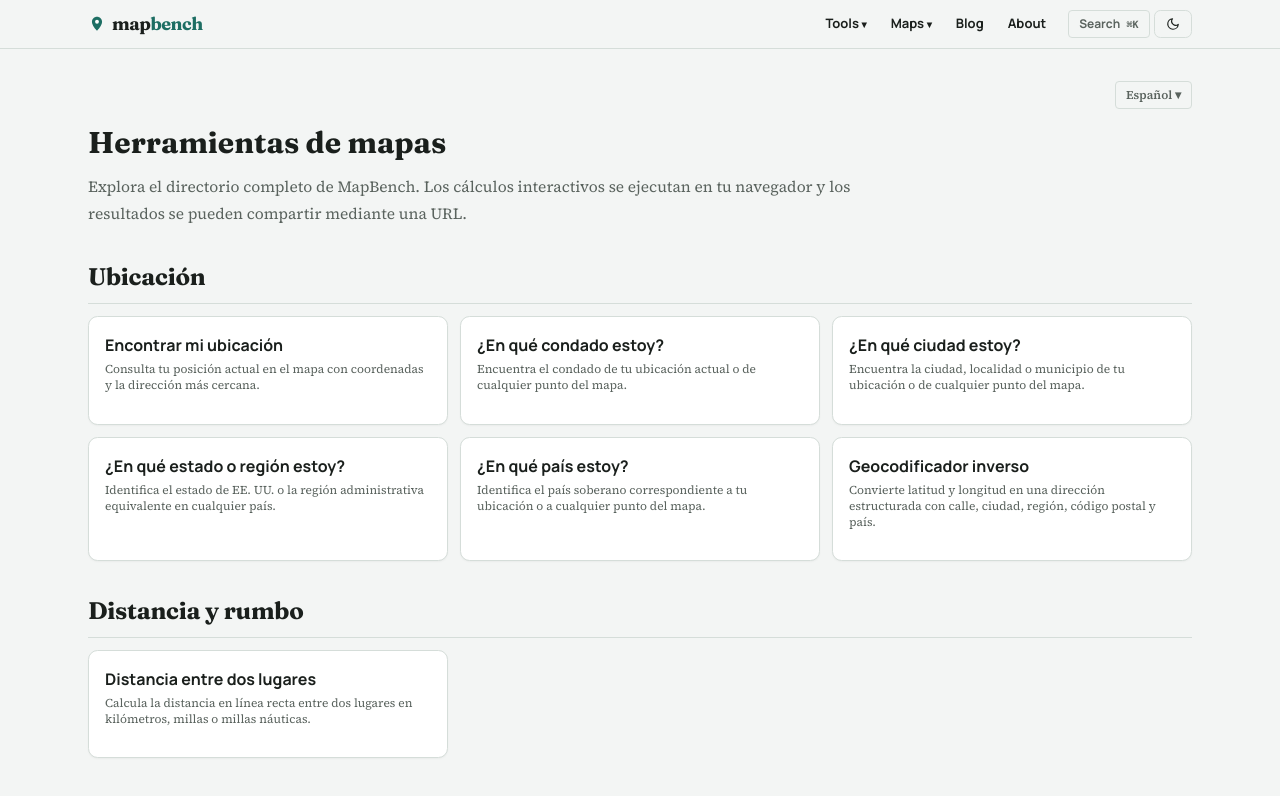
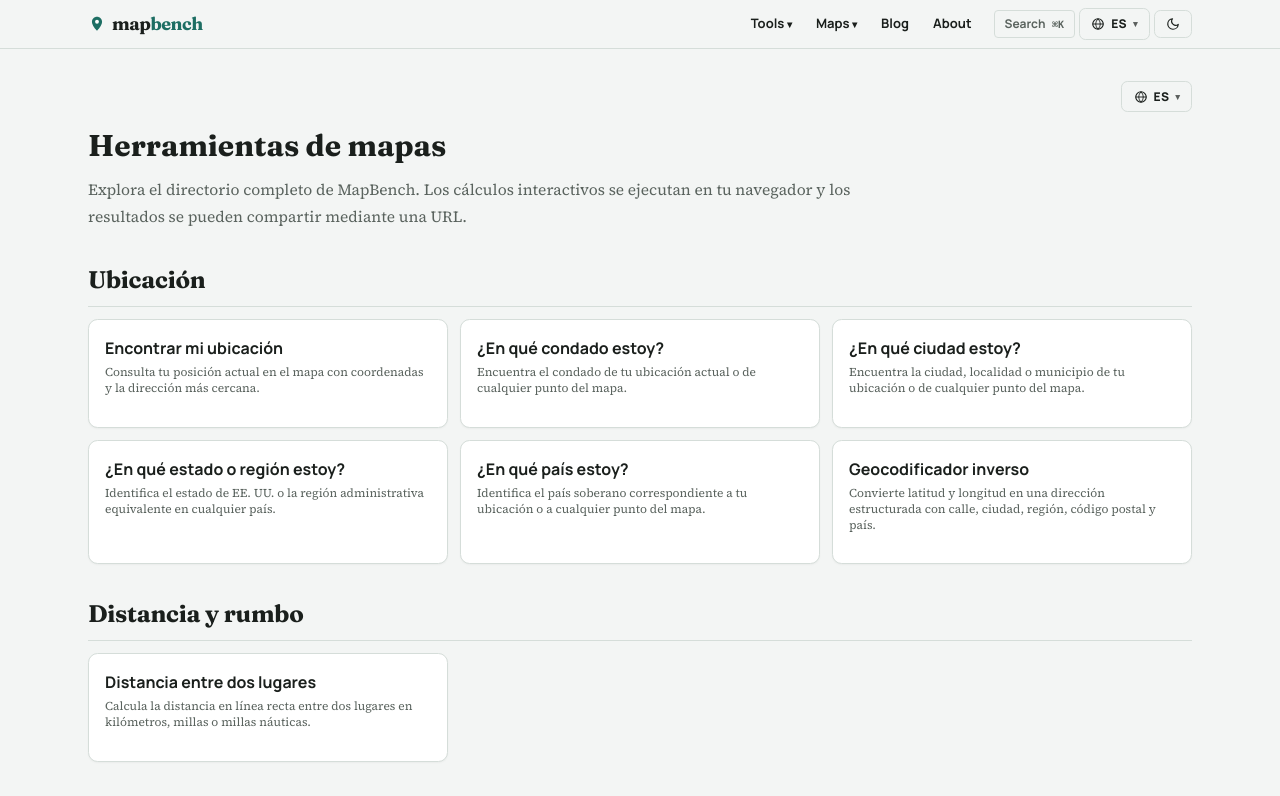
Before and after one commit to seoweblitewebservice-gif/demo, a Next.js app: page /es/tools in a window 1280 px wide. Shown: the top 796 px of the page. Built offline with nearby package versions, Linux system fonts and the light colour scheme.

Commit message:
Header: language selector on right (EN + all locales)

```diff
--- a/src/components/Header.tsx
+++ b/src/components/Header.tsx
@@ -3,6 +3,7 @@ import { useEffect, useRef, useState } from "react";
 import Link from "next/link";
 import { usePathname } from "next/navigation";
 import { CATEGORIES, TOOLS } from "@/lib/registry";
+import LanguageSwitcher from "./LanguageSwitcher";
 
 export function Logo() {
   return (
@@ -194,9 +195,12 @@ export default function Header() {
           >
             Search <kbd className="ml-1 text-[10px]">⌘K</kbd>
           </button>
+          {/* Language — right side of bar */}
+          <LanguageSwitcher />
           <ThemeToggle />
         </nav>
-        <div className="ml-auto flex items-center gap-2 md:hidden">
+        <div className="ml-auto flex items-center gap-1 md:hidden">
+          <LanguageSwitcher />
           <ThemeToggle />
           <button type="button" className="btn btn-ghost btn-sm" aria-expanded={open} aria-label="Toggle menu" onClick={() => setOpen((v) => !v)}>
             <svg width="17" height="17" viewBox="0 0 24 24" fill="none" aria-hidden>
--- a/src/components/LanguageSwitcher.tsx
+++ b/src/components/LanguageSwitcher.tsx
@@ -1,27 +1,117 @@
 "use client";
-import Link from "next/link";
-import { usePathname } from "next/navigation";
-import { LOCALES, LOCALE_NAMES, LOCALE_LABELS, localizedPath, type Locale } from "@/lib/i18n";
-import { isToolLocalized } from "@/data/localizedTools";
 
-export default function LanguageSwitcher({ locale }: { locale?: Locale }) {
-  const pathname = usePathname();
-  const current = locale ?? null;
-  const basePath = current ? (pathname.replace(new RegExp(`^/${current}(?=/|$)`), "") || "/") : pathname;
-  const toolMatch = basePath.match(/^\/tools\/([^/?#]+)/);
-  const availableLocales = toolMatch ? LOCALES.filter((l) => isToolLocalized(l, toolMatch[1])) : LOCALES;
+import { useEffect, useRef, useState } from "react";
+import { usePathname, useRouter } from "next/navigation";
+import { LOCALES, LOCALE_NAMES, isLocale, type Locale } from "@/lib/i18n";
+
+const EN_LABEL = "English";
+
+/** Build path for a target language, preserving tool/page when possible. */
+function pathForLocale(pathname: string, target: "en" | Locale): string {
+  const parts = pathname.split("/").filter(Boolean);
+  const first = parts[0];
+  const rest = first && isLocale(first) ? parts.slice(1) : parts;
+
+  if (target === "en") {
+    return rest.length ? `/${rest.join("/")}` : "/";
+  }
+
+  // Locale routes: home, tools index, guides index, tool pages
+  if (rest.length === 0) return `/${target}`;
+  if (rest[0] === "tools" || rest[0] === "guides") {
+    return `/${target}/${rest.join("/")}`;
+  }
+  // Other EN-only pages → locale home
+  return `/${target}`;
+}
+
+export default function LanguageSwitcher() {
+  const pathname = usePathname() || "/";
+  const router = useRouter();
+  const [open, setOpen] = useState(false);
+  const ref = useRef<HTMLDivElement>(null);
+
+  const first = pathname.split("/").filter(Boolean)[0];
+  const current: "en" | Locale = first && isLocale(first) ? first : "en";
+  const currentLabel = current === "en" ? "EN" : current.toUpperCase();
+
+  useEffect(() => {
+    setOpen(false);
+  }, [pathname]);
+
+  useEffect(() => {
+    const onDoc = (e: MouseEvent) => {
+      if (!ref.current?.contains(e.target as Node)) setOpen(false);
+    };
+    document.addEventListener("mousedown", onDoc);
+    return () => document.removeEventListener("mousedown", onDoc);
+  }, []);
+
+  const select = (target: "en" | Locale) => {
+    setOpen(false);
+    if (target === current) return;
+    router.push(pathForLocale(pathname, target));
+  };
+
   return (
-    <details className="relative">
-      <summary className="cursor-pointer list-none rounded border border-line px-2.5 py-1 text-[12px] font-bold text-mute hover:border-brand hover:text-brand-strong">
-        {current ? LOCALE_NAMES[current] : "Language"} ▾
-      </summary>
-      <div className="absolute right-0 top-full z-50 mt-1 grid max-h-[70vh] w-72 grid-cols-2 gap-1 overflow-y-auto rounded-lg border border-line bg-card p-2 shadow-xl">
-        {availableLocales.map((l) => (
-          <Link key={l} href={localizedPath(l, basePath)} hrefLang={l} className={`rounded px-2.5 py-2 text-xs font-semibold hover:bg-well ${l === current ? "text-brand-strong" : "text-ink"}`}>
-            {LOCALE_NAMES[l]}
-          </Link>
-        ))}
-      </div>
-    </details>
+    <div className="relative" ref={ref}>
+      <button
+        type="button"
+        className="btn btn-ghost btn-sm gap-1.5"
+        aria-expanded={open}
+        aria-haspopup="listbox"
+        aria-label="Select language"
+        onClick={() => setOpen((v) => !v)}
+      >
+        <svg width="14" height="14" viewBox="0 0 24 24" fill="none" aria-hidden>
+          <circle cx="12" cy="12" r="9" stroke="currentColor" strokeWidth="2" />
+          <path d="M3 12h18M12 3c2.5 2.8 3.8 6 3.8 9s-1.3 6.2-3.8 9c-2.5-2.8-3.8-6-3.8-9s1.3-6.2 3.8-9z" stroke="currentColor" strokeWidth="1.6" />
+        </svg>
+        <span className="text-[12px] font-extrabold tracking-wide">{currentLabel}</span>
+        <span aria-hidden className="text-[9px] opacity-70">▾</span>
+      </button>
+
+      {open && (
+        <div
+          role="listbox"
+          aria-label="Languages"
+          className="absolute right-0 top-full z-50 mt-1 max-h-[70vh] w-52 overflow-y-auto rounded-lg border border-line bg-card py-1 shadow-xl"
+        >
+          <button
+            type="button"
+            role="option"
+            aria-selected={current === "en"}
+            className={`flex w-full items-center justify-between px-3 py-2 text-left text-[13px] font-semibold hover:bg-brand-soft ${
+              current === "en" ? "text-brand-strong" : "text-ink"
+            }`}
+            onClick={() => select("en")}
+          >
+            <span>{EN_LABEL}</span>
+            {current === "en" && <span className="text-[11px]">✓</span>}
+          </button>
+          <div className="my-1 border-t border-line" />
+          {LOCALES.map((locale) => (
+            <button
+              key={locale}
+              type="button"
+              role="option"
+              aria-selected={current === locale}
+              className={`flex w-full items-center justify-between px-3 py-2 text-left text-[13px] font-semibold hover:bg-brand-soft ${
+                current === locale ? "text-brand-strong" : "text-ink"
+              }`}
+              onClick={() => select(locale)}
+            >
+              <span>
+                <span className="mr-2 inline-block w-7 text-[11px] font-extrabold uppercase text-mute">
+                  {locale}
+                </span>
+                {LOCALE_NAMES[locale]}
+              </span>
+              {current === locale && <span className="text-[11px]">✓</span>}
+            </button>
+          ))}
+        </div>
+      )}
+    </div>
   );
 }
```
